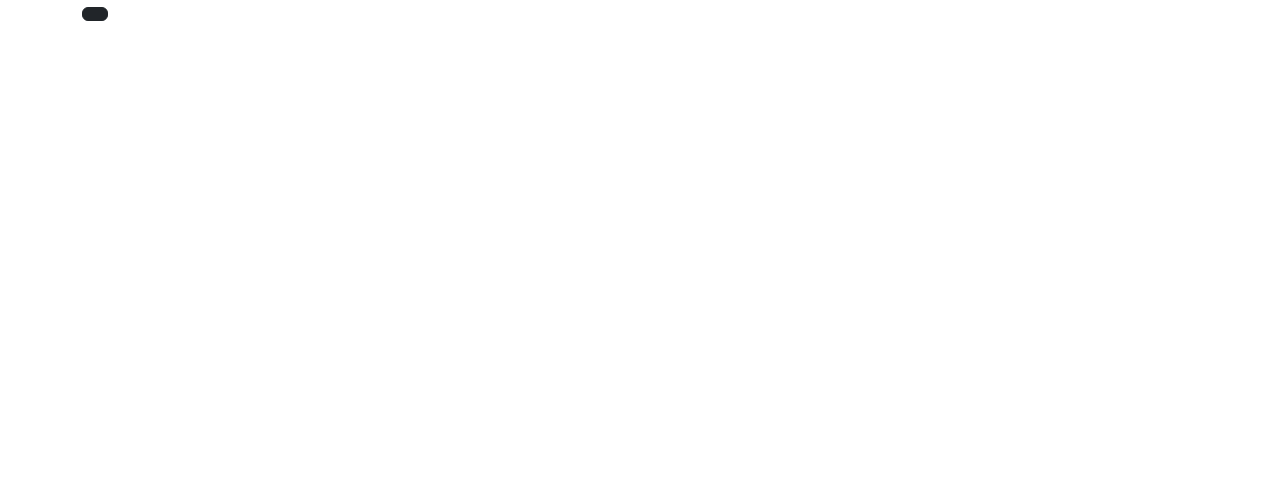
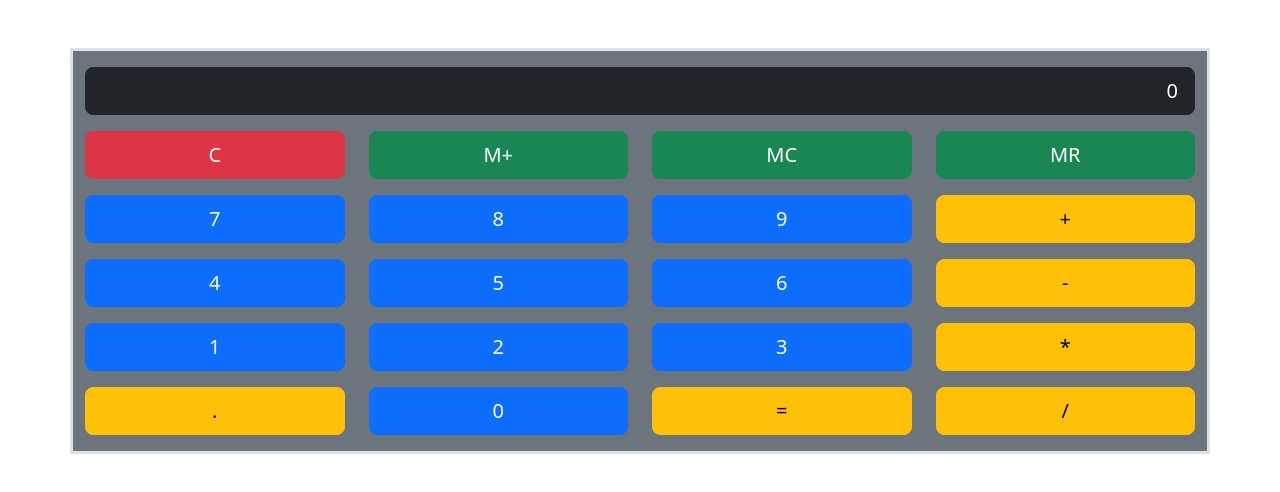
Before and after one commit to Golushi/Calculatrice, a plain HTML site: page index.html in a window 1280 px wide. Drawn offline with nearby package versions, Linux system fonts and the light colour scheme.

Commit message:
html + css

```diff
--- a/index.html
+++ b/index.html
@@ -15,9 +15,70 @@
   </head>
   <body>
     <main class="container">
-      <section class="row">
-        <div class="col-12">
-          <span id="ecran" class="btn btn-dark"></span>
+      <section class="row border border-3 bg-secondary my-5 py-2">
+        <div class="d-grid my-2">
+          <span id="ecran" class="btn btn-dark btn-lg text-end">0</span>
+          <p id="memoire" class="text-white position-absolute">M</p>
+        </div>
+        <div class="col-3 py-2 d-grid">
+          <span class="btn btn-danger btn-lg">C</span>
+        </div>
+        <div class="col-3 py-2 d-grid">
+          <span class="btn btn-success btn-lg">M+</span>
+        </div>
+        <div class="col-3 py-2 d-grid">
+          <span class="btn btn-success btn-lg">MC</span>
+        </div>
+        <div class="col-3 py-2 d-grid">
+          <span class="btn btn-success btn-lg">MR</span>
+        </div>
+        <div class="col-3 py-2 d-grid">
+          <span class="btn btn-lg btn-primary">7</span>
+        </div>
+        <div class="col-3 py-2 d-grid">
+          <span class="btn btn-lg btn-primary">8</span>
+        </div>
+        <div class="col-3 py-2 d-grid">
+          <span class="btn btn-lg btn-primary">9</span>
+        </div>
+        <div class="col-3 py-2 d-grid">
+          <span class="btn btn-lg btn-warning">+</span>
+        </div>
+        <div class="col-3 py-2 d-grid">
+          <span class="btn btn-lg btn-primary">4</span>
+        </div>
+        <div class="col-3 py-2 d-grid">
+          <span class="btn btn-lg btn-primary">5</span>
+        </div>
+        <div class="col-3 py-2 d-grid">
+          <span class="btn btn-lg btn-primary">6</span>
+        </div>
+        <div class="col-3 py-2 d-grid">
+          <span class="btn btn-lg btn-warning">-</span>
+        </div>
+        <div class="col-3 py-2 d-grid">
+          <span class="btn btn-lg btn-primary">1</span>
+        </div>
+        <div class="col-3 py-2 d-grid">
+          <span class="btn btn-lg btn-primary">2</span>
+        </div>
+        <div class="col-3 py-2 d-grid">
+          <span class="btn btn-lg btn-primary">3</span>
+        </div>
+        <div class="col-3 py-2 d-grid">
+          <span class="btn btn-lg btn-warning">*</span>
+        </div>
+        <div class="col-3 py-2 d-grid">
+          <span class="btn btn-lg btn-warning">.</span>
+        </div>
+        <div class="col-3 py-2 d-grid">
+          <span class="btn btn-lg btn-primary">0</span>
+        </div>
+        <div class="col-3 py-2 d-grid">
+          <span class="btn btn-lg btn-warning">=</span>
+        </div>
+        <div class="col-3 py-2 d-grid">
+          <span class="btn btn-lg btn-warning">/</span>
         </div>
       </section>
     </main>
--- a/script.js
+++ b/script.js
@@ -0,0 +1,2 @@
+// Variables
+// Memory and screen
```
